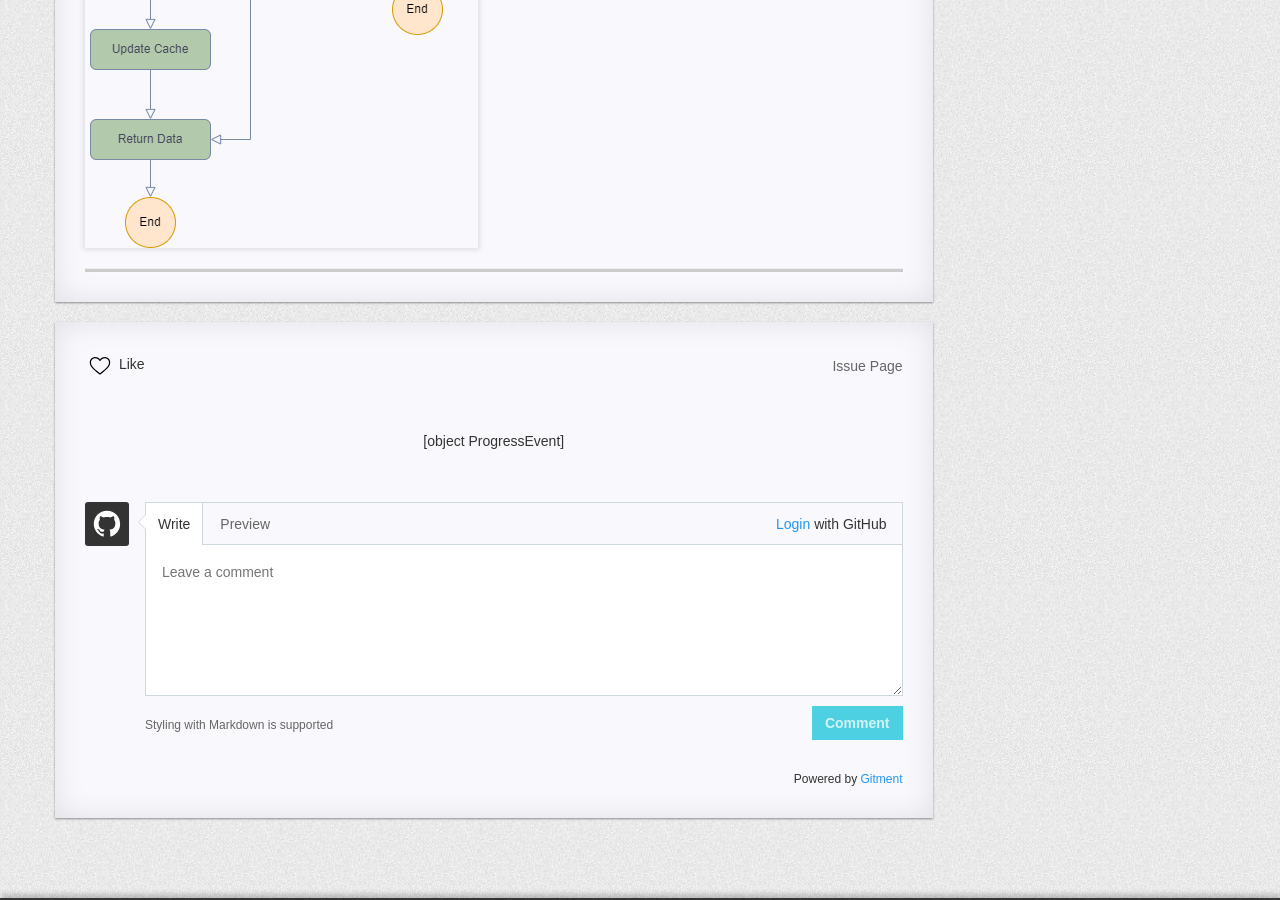
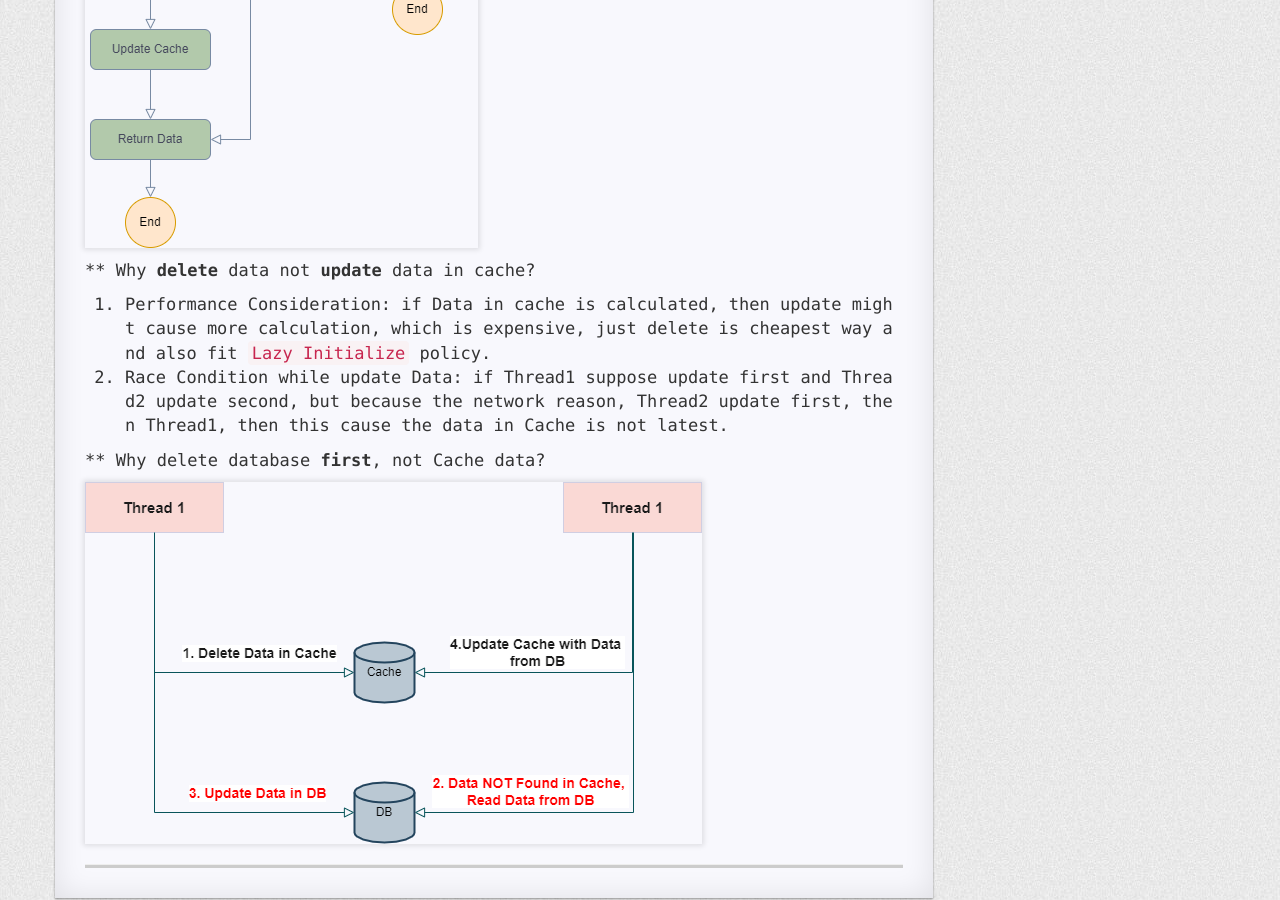
Before and after one commit to R0NGSH3N/r0ngsh3n.github.io, a Jekyll site: the page built from _posts/2020-03-25-cache-db-data-synchronize-policy-review.md, in a window 1280 px wide and 900 px high, scrolled down 1720 px. Built offline with Jekyll 4.4.1, drawn with Linux system fonts in a browser that asks for light colours; nearby versions of some CDN libraries; comment, search, counter and statistics services are not loaded; a style sheet for code colours, icons or effects is not loaded.

Commit message:
add new picture

```diff
--- a/_posts/2020-03-25-cache-db-data-synchronize-policy-review.md
+++ b/_posts/2020-03-25-cache-db-data-synchronize-policy-review.md
@@ -48,3 +48,15 @@ To ensure the `Final Consistency` between Cache and DB, We have following Cache
 ### 1. Cache-Aside
 
 ![picture 1](https://r0ngsh3n.github.io/static/img/../../../../../static/img/cache-aside.drawio.png)
+
+
+** Why __delete__ data not __update__ data in cache?
+
+1. Performance Consideration: if Data in cache is calculated, then update might cause more calculation, which is expensive, just delete is cheapest way and also fit `Lazy Initialize` policy.
+<br>
+2. Race Condition while update Data: if Thread1 suppose update first and Thread2 update second, but because the network reason, Thread2 update first, then Thread1, then this cause the data in Cache is not latest.
+
+** Why delete database __first__, not Cache data?
+
+
+![picture 2](https://r0ngsh3n.github.io/static/img/../../../../../static/img/cache-aside-erro1.drawio.png)
```
Also changed, not shown: static/img/cache-aside-erro1.drawio.png (added).
